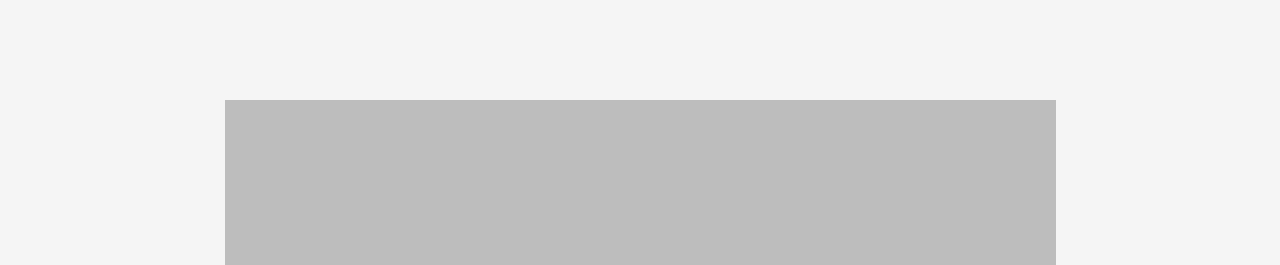
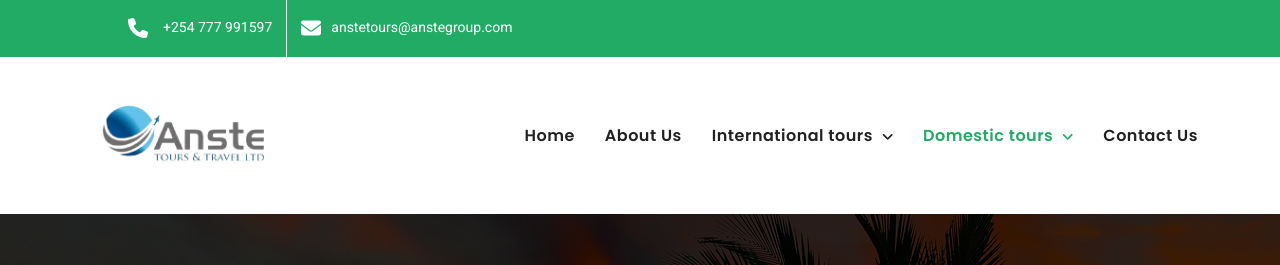
Before and after one commit to wan-mureithi/anstetoursweb, a React (Create React App) app: page /domestic-tours in a window 1280 px wide. Before the commit this address had no page. Shown: the top 265 px of the page. Built offline with nearby package versions, Linux system fonts and the light colour scheme.

Commit message:
add routes to menu bar

```diff
--- a/src/components/MenuBar.jsx
+++ b/src/components/MenuBar.jsx
@@ -1,5 +1,7 @@
+import { FontAwesomeIcon } from '@fortawesome/react-fontawesome';
 import React from 'react'
 import { Link, useLocation } from "react-router-dom";
+import { faAngleDown } from '@fortawesome/free-solid-svg-icons'
 
 const MenuBar = () => {
     const location = useLocation();
@@ -16,12 +18,47 @@ const MenuBar = () => {
                                 <Link to="/" className='nav-link' >Home</Link>
                             </li>
                             <li class="nav-item">
-                                <a class="nav-link" href="/services">Our Services</a>
+                                <a class="nav-link" href="/">About Us</a>
 
                             </li>
 
-                            <li class={location.pathname === '/tour-packages' ? 'nav-item active' : 'nav-item'}>
-                                <Link to="/tour-packages" className='nav-link' >Tour packages</Link>
+                            <li class={location.pathname === '/international-tours' ? 'nav-item active' : 'nav-item'}>
+                                <Link to="/international-tours" className='nav-link' >International tours &nbsp;
+                                <i class="fas fa-angle-down"><FontAwesomeIcon icon={faAngleDown}/> </i>
+                                </Link>
+                                <ul class="dropdown">
+                                    <li class="nav-item">
+                                        <a class="nav-link" href="/domestic-tours">Dubai</a>
+                                    </li>
+                                    <li class="nav-item">
+                                        <a class="nav-link" href="/domestic-tours">Egypt</a>
+                                    </li>
+                                    <li class="nav-item">
+                                        <a class="nav-link" href="/domestic-tours">South Africa</a>
+                                    </li>
+                                    <li class="nav-item">
+                                        <a class="nav-link" href="/domestic-tours">London</a>
+                                    </li>
+                                </ul>
+                            </li>
+                            <li class={location.pathname === '/domestic-tours' ? 'nav-item active' : 'nav-item'}>
+                                <Link to="/domestic-tours" className='nav-link' >Domestic tours &nbsp;
+                                 <i class="fas fa-angle-down"><FontAwesomeIcon icon={faAngleDown}/> </i>
+                                </Link>
+                                <ul class="dropdown">
+                                    <li class="nav-item">
+                                        <a class="nav-link" href="/domestic-tours">Nairobi</a>
+                                    </li>
+                                    <li class="nav-item">
+                                        <a class="nav-link" href="/domestic-tours">Mombasa</a>
+                                    </li>
+                                    <li class="nav-item">
+                                        <a class="nav-link" href="/domestic-tours">Nanyuki</a>
+                                    </li>
+                                    <li class="nav-item">
+                                        <a class="nav-link" href="/domestic-tours">Maasai Mara</a>
+                                    </li>
+                                </ul>
                             </li>
 
                             <li class={location.pathname === '/contact-us' ? 'nav-item active' : 'nav-item'}>
```
Also changed, not shown: src/index.js (+5 -2 lines).
